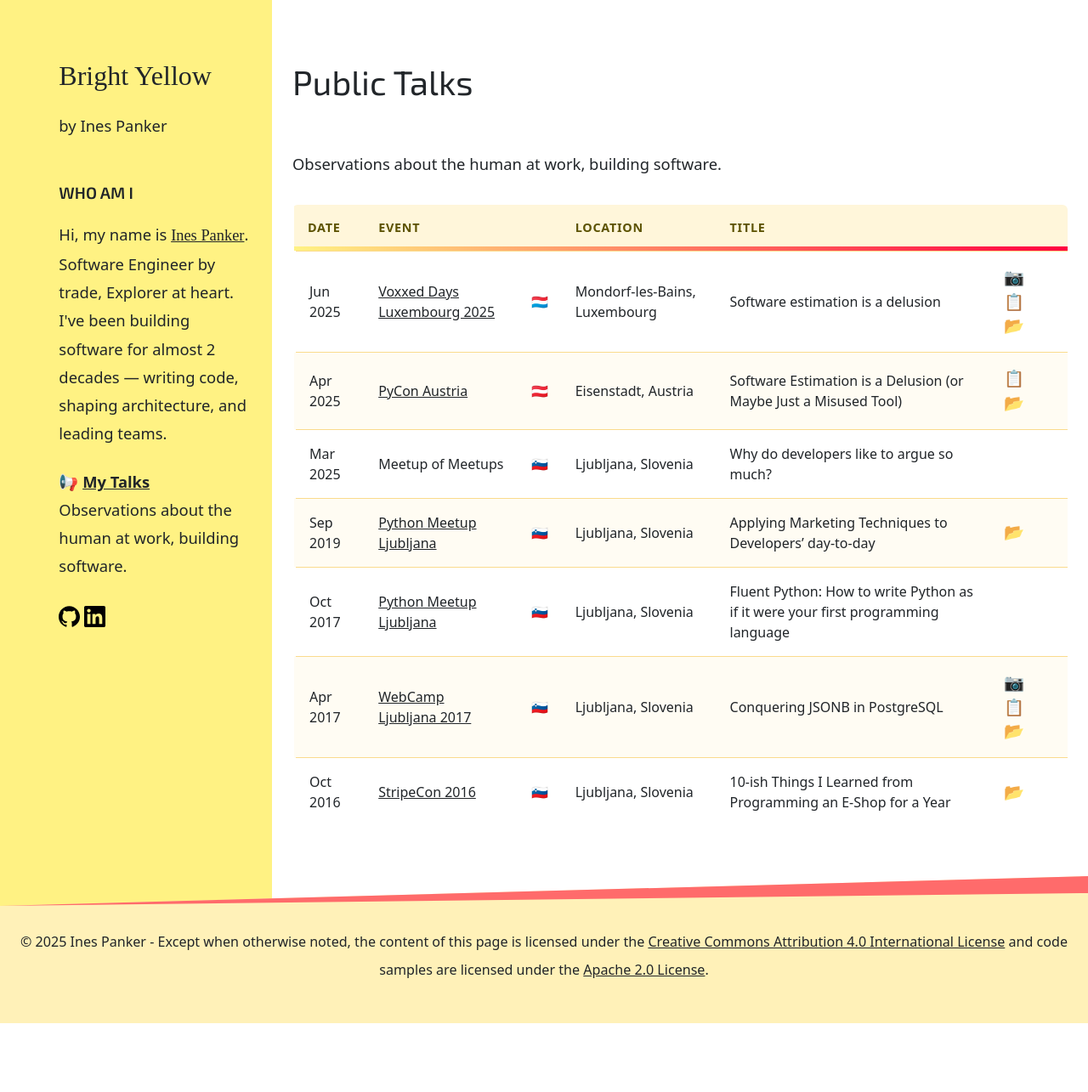
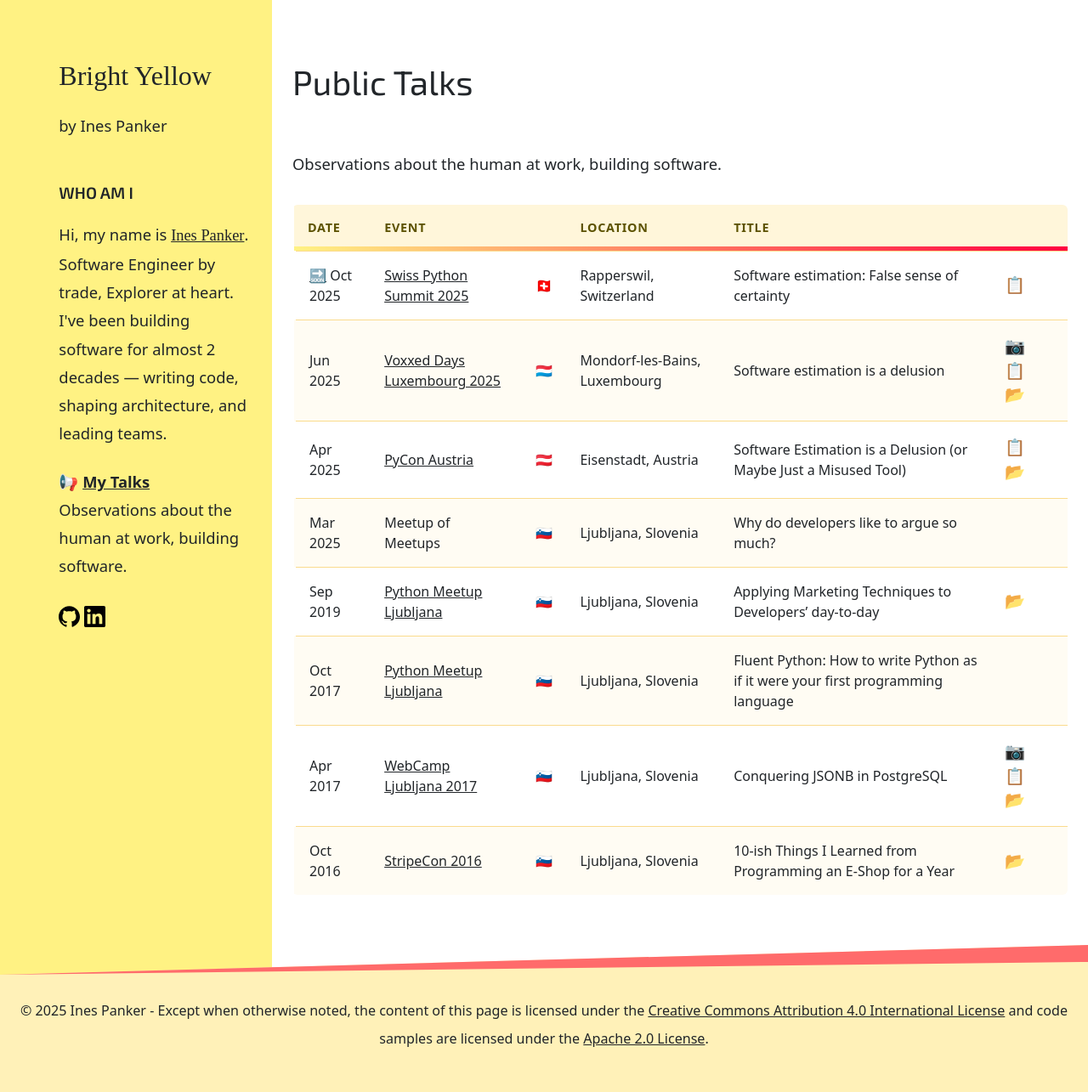
Before and after one commit to inesp/inesp.github.io, a Jekyll site: the page built from talks.md, in a window 1280 px wide. Shown: the whole page at 85% size. Built offline with Jekyll 4.4.1, drawn with Linux system fonts in a browser that asks for light colours; nearby versions of some CDN libraries; some web fonts are replaced; before the commit the page ends 1204 px from its top, so only the background shows below that.

Commit message:
Add info about swiss conf

```diff
--- a/talks.md
+++ b/talks.md
@@ -8,6 +8,7 @@
 
 | Date     | Event                                                                                      | | Location                 | Title    |                                                                                                                                                                                        |
 |:---------|:-------------------------------------------------------------------------------------------|:-------------------------|:------------------------------------------------------------------------------------------------------------------------------------------------------------------------------------------------|
+| [🔜](){:title="Happening Soon"} Oct 2025 | [Swiss Python Summit 2025](https://www.python-summit.ch/){:target="_blank"}     | 🇨🇭 |  Rapperswil, Switzerland          |  Software estimation: False sense of certainty | [📋](https://www.python-summit.ch/program/ "Details"){:target="_blank"}                                              |
 | Jun 2025 | [Voxxed Days Luxembourg 2025](https://luxembourg.voxxeddays.com/en/){:target="_blank"}     | 🇱🇺 | Mondorf-les-Bains, Luxembourg          | Software estimation is a delusion | [📷️](https://www.youtube.com/watch?v=B-4ega2uwEM "Video"){:target="_blank"} [📋](https://mobile.devoxx.com/events/voxxedlu2025/talks/3575/details "Details"){:target="_blank"}[📂](https://speakerdeck.com/inesp/software-estimation-take-a-wild-guess-but-make-it-official "Slides"){:target="_blank"}                                               |
 | Apr 2025 | [PyCon Austria](https://pycon.pyug.at/en/){:target="_blank"}                               | 🇦🇹 | Eisenstadt, Austria | Software Estimation is a Delusion (or Maybe Just a Misused Tool) | [📋](https://pycon.pyug.at/talks/software-estimation-is-a-delusion-or-is-it-just-a-misused-tool/ "Details"){:target="_blank"}[📂](https://speakerdeck.com/inesp/software-estimation-is-a-delusion "Slides"){:target="_blank"}                                         |
 | Mar 2025 | Meetup of Meetups                                                                          | 🇸🇮 | Ljubljana, Slovenia | Why do developers like to argue so much?                                                                                                                                                        |
```
